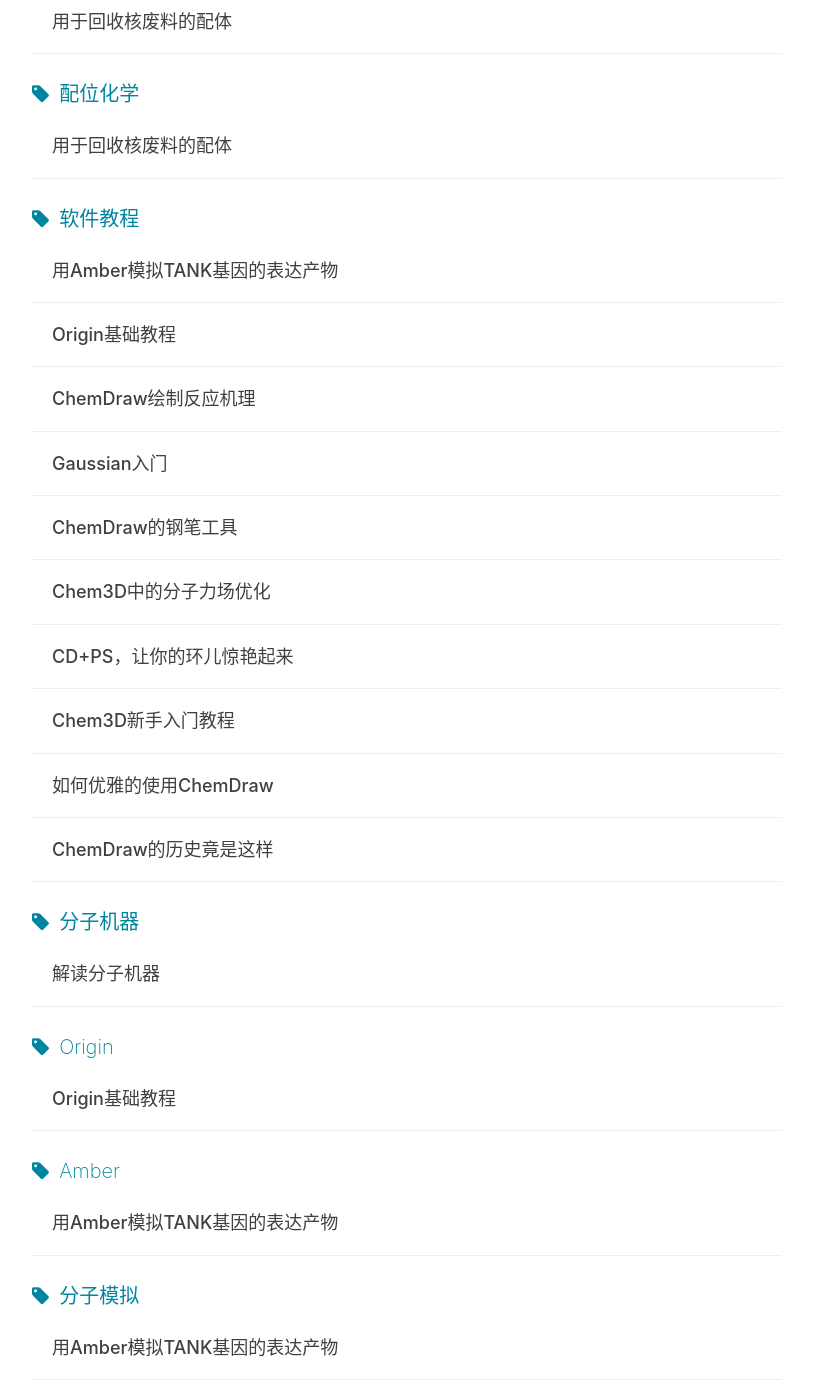
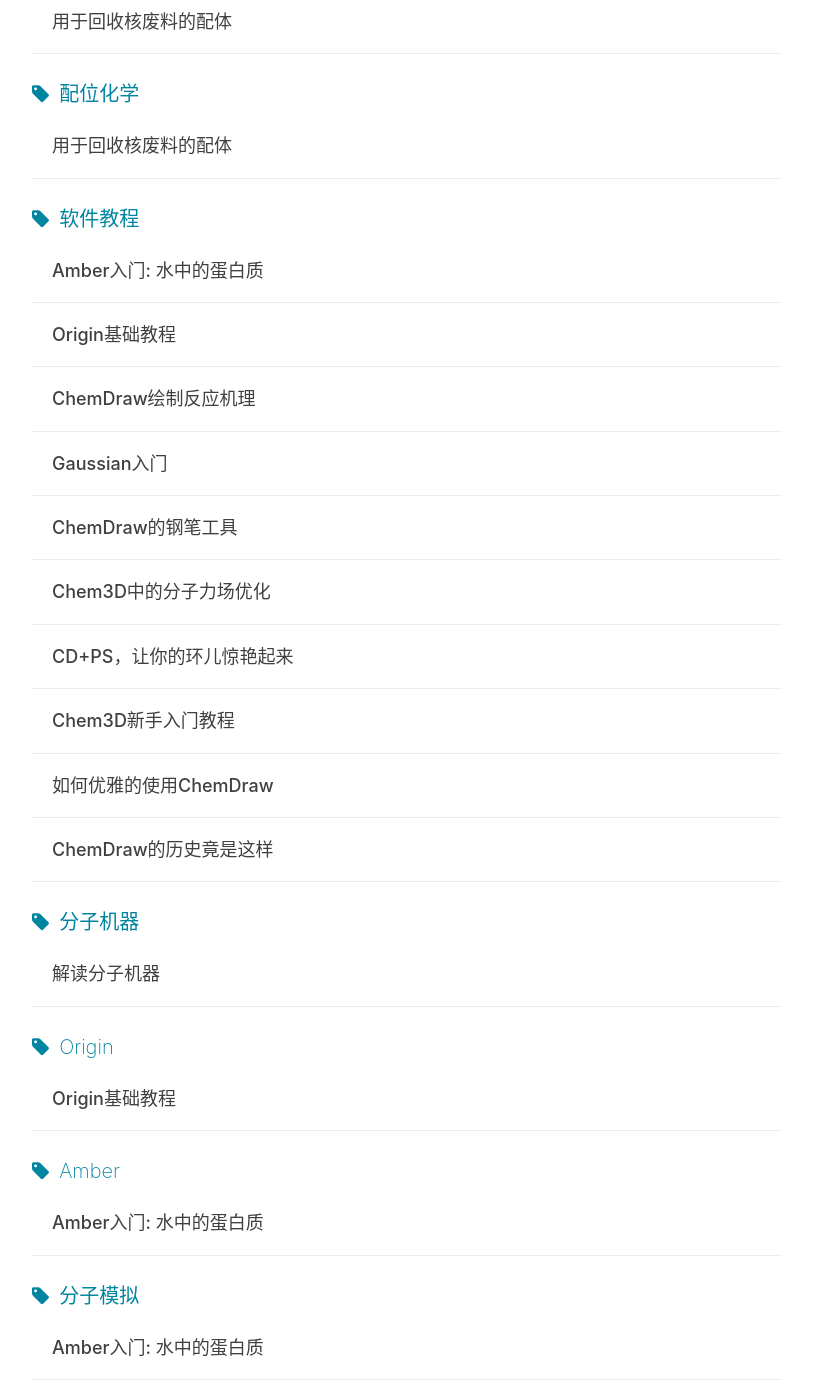
Before and after one commit to THUchemST/thuchemst.github.io, a Jekyll site: the page built from tags.html, in a window 1280 px wide and 1400 px high, scrolled down 1204 px. Shown: the whole window, without its empty margins (233-1046 px from the left). Built offline with Jekyll 4.4.1, drawn with Linux system fonts in a browser that asks for light colours; nearby versions of some CDN libraries.

Commit message:
AmberTank

```diff
--- a/_posts/2017-06-04-AmberTank.markdown
+++ b/_posts/2017-06-04-AmberTank.markdown
@@ -1,6 +1,6 @@
 ---
 layout:     post
-title:      "用Amber模拟TANK基因的表达产物"
+title:      "Amber入门: 水中的蛋白质"
 date:       2017-06-04 0:00:00
 author:     "YM Ma"
 stick: 0
```
